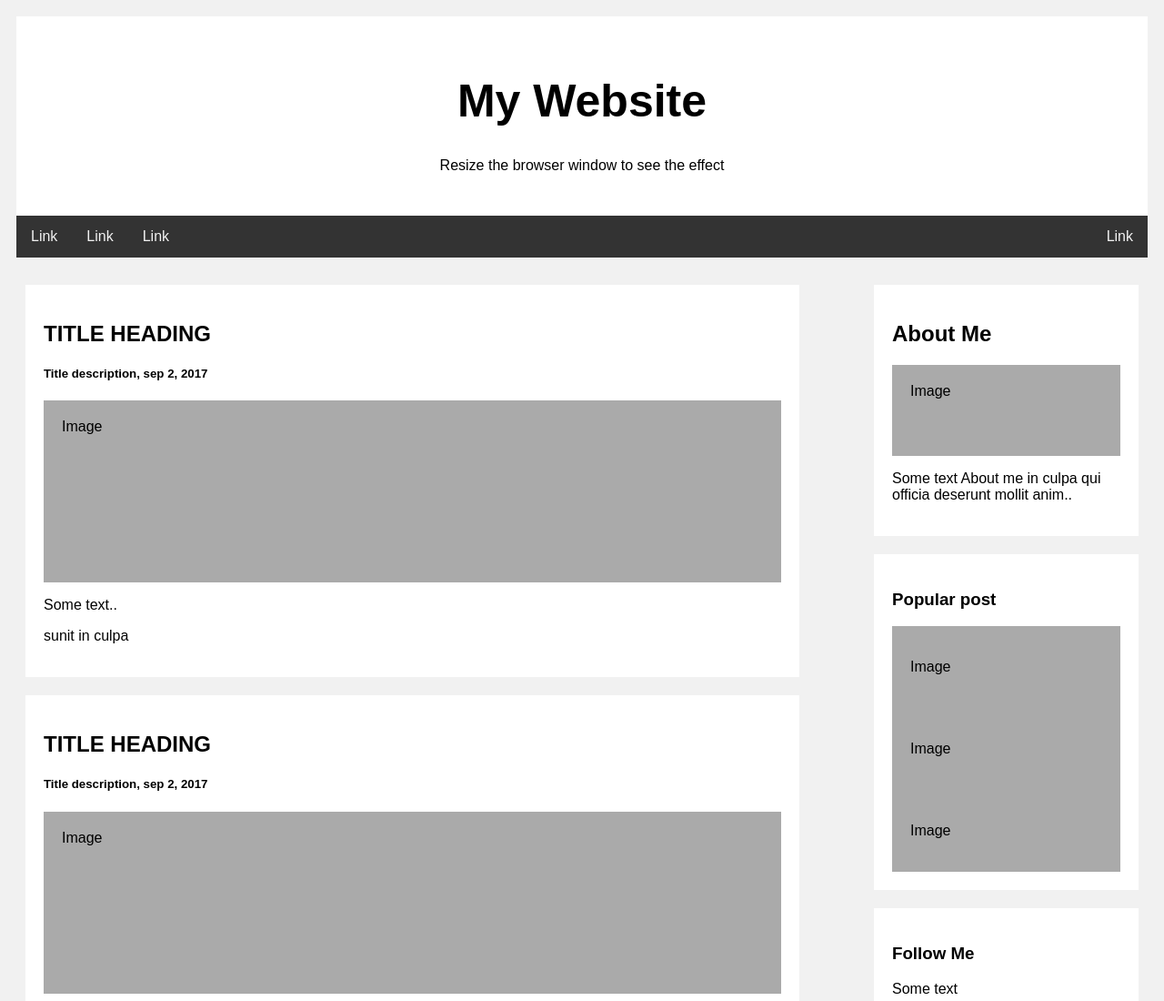
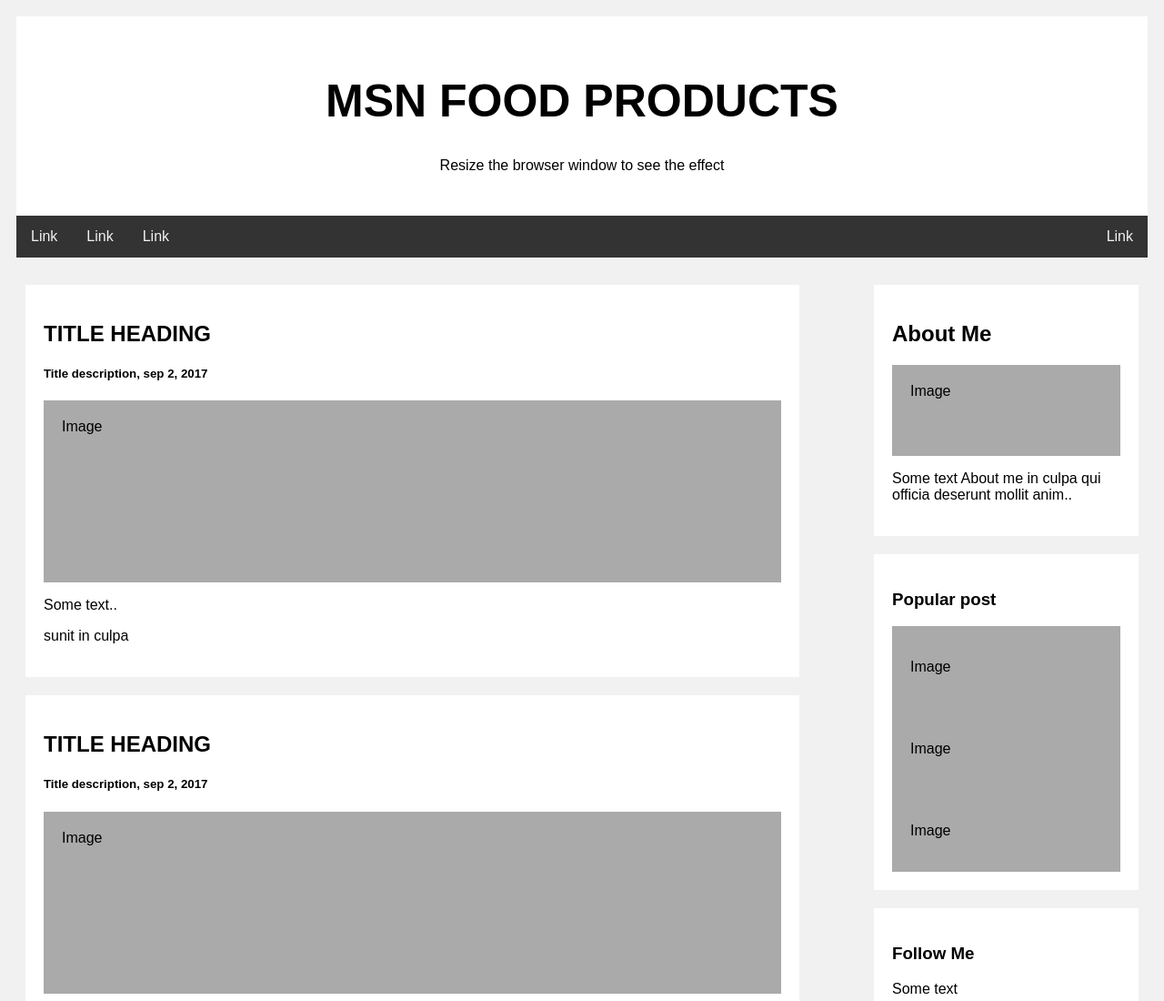
Before and after one commit to msnigesh/html, a plain HTML site: page index.html in a window 1280 px wide. Shown: the top 1100 px of the page at 91% size. Drawn offline with Linux system fonts and the light colour scheme.

Commit message:
third commit

```diff
--- a/index.html
+++ b/index.html
@@ -95,7 +95,7 @@
     </head>
     <body>
         <div class="header">
-            <h1>My Website</h1>
+            <h1>MSN FOOD PRODUCTS</h1>
             <p>Resize the browser window to see the effect</p>
         </div>
         <div class="topnav">
```
